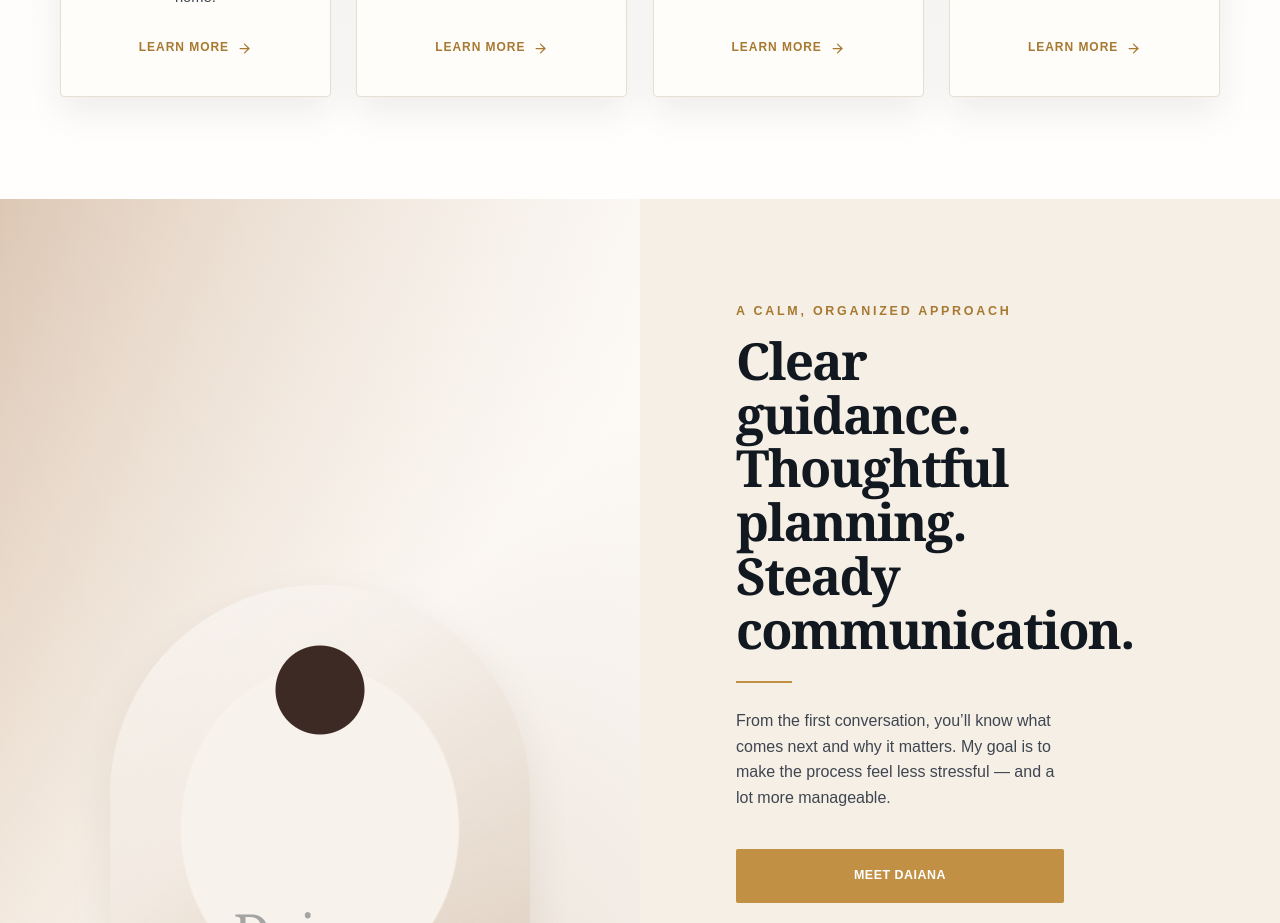
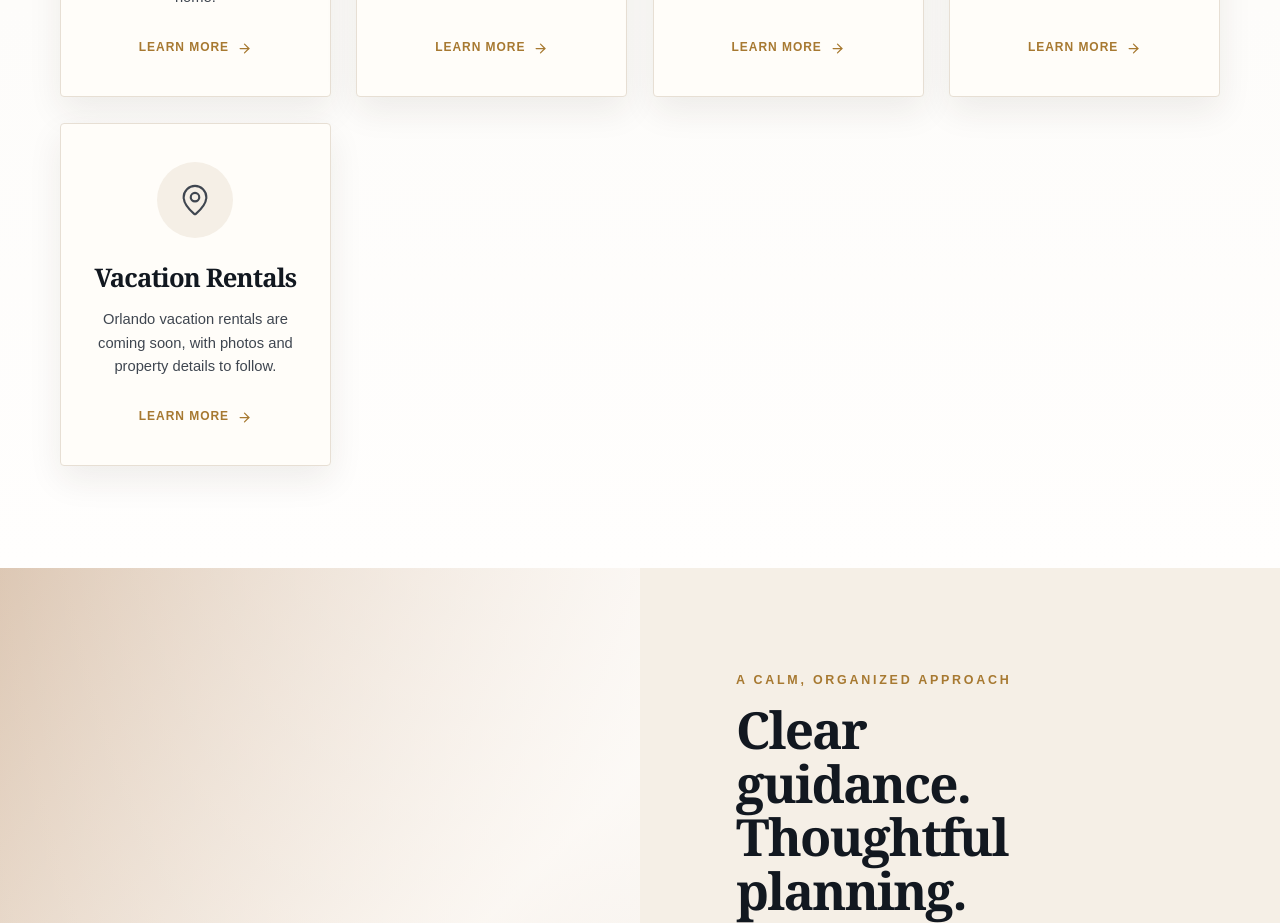
Before and after one commit to Emanuel628/Iris-and-J-Holdings, a React (Vite) app: page / in a window 1280 px wide. Shown: the part 1580-2503 px from the top of the page. Built offline with nearby package versions, Linux system fonts and the light colour scheme.

Commit message:
Add vacation rentals card to homepage

```diff
--- a/src/components/sections/ServiceSelector.tsx
+++ b/src/components/sections/ServiceSelector.tsx
@@ -1,4 +1,4 @@
-import { ArrowRight, BarChart3, HomeIcon, PenLine, Tag } from 'lucide-react';
+import { ArrowRight, BarChart3, HomeIcon, MapPin, PenLine, Tag } from 'lucide-react';
 
 const services = [
   {
@@ -24,6 +24,12 @@ const services = [
     text: 'Book a convenient mobile notary appointment.',
     href: '/mobile-notary',
     icon: PenLine,
+  },
+  {
+    title: 'Vacation Rentals',
+    text: 'Orlando vacation rentals are coming soon, with photos and property details to follow.',
+    href: '/vacation-rentals',
+    icon: MapPin,
   },
 ];
 
```
